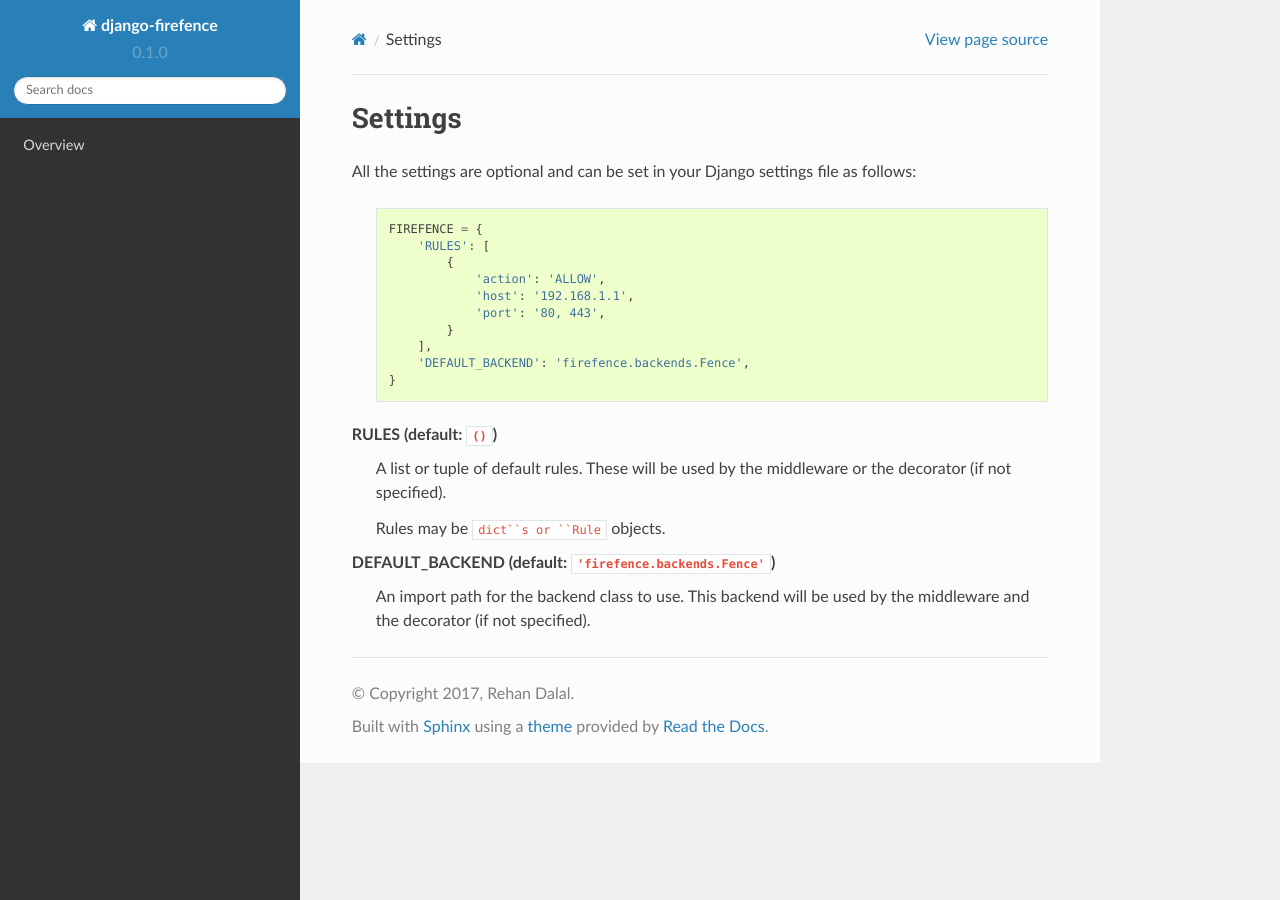
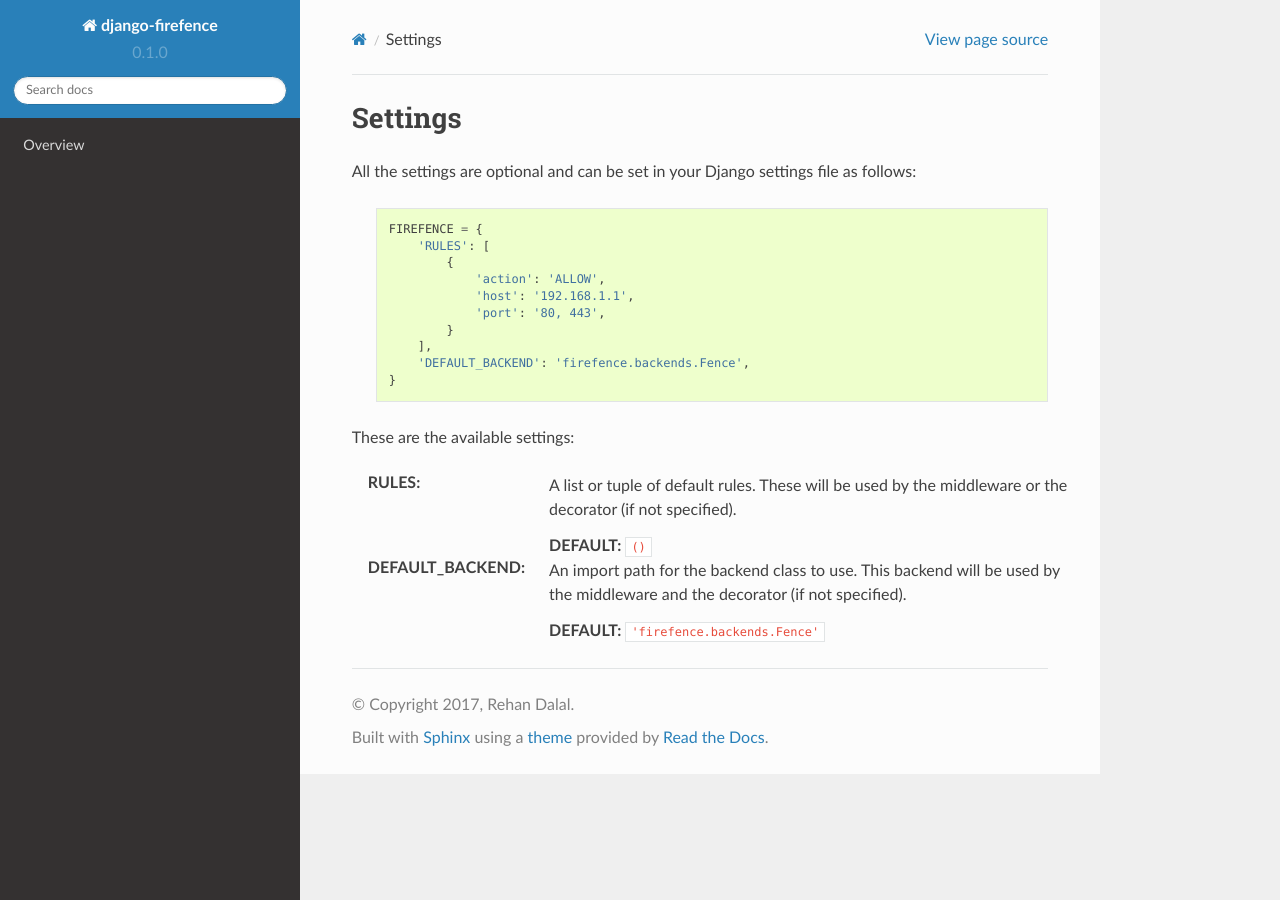
Before and after one commit to rehandalal/django-firefence, a Sphinx documentation site: the page built from docs/overview/settings.rst, in a window 1280 px wide. Built offline with Sphinx 7.4.7 and the Read the Docs theme 2.0.0, drawn with Linux system fonts in a browser that asks for light colours.

Commit message:
Update docs

```diff
--- a/docs/overview/settings.rst
+++ b/docs/overview/settings.rst
@@ -16,14 +16,15 @@ All the settings are optional and can be set in your Django settings file as fol
             'DEFAULT_BACKEND': 'firefence.backends.Fence',
         }
 
+These are the available settings:
 
-RULES (default: ``()``)
-    A list or tuple of default rules. These will be used by the middleware or the decorator (if
-    not specified).
+:RULES: A list or tuple of default rules. These will be used by the middleware or the decorator
+        (if not specified).
 
-    Rules may be ``dict``s or ``Rule`` objects.
+        **DEFAULT:** ``()``
 
 
-DEFAULT_BACKEND (default: ``'firefence.backends.Fence'``)
-    An import path for the backend class to use. This backend will be used by the middleware and
-    the decorator (if not specified).
+:DEFAULT_BACKEND: An import path for the backend class to use. This backend will be used by the
+                  middleware and the decorator (if not specified).
+
+                  **DEFAULT:** ``'firefence.backends.Fence'``
```
